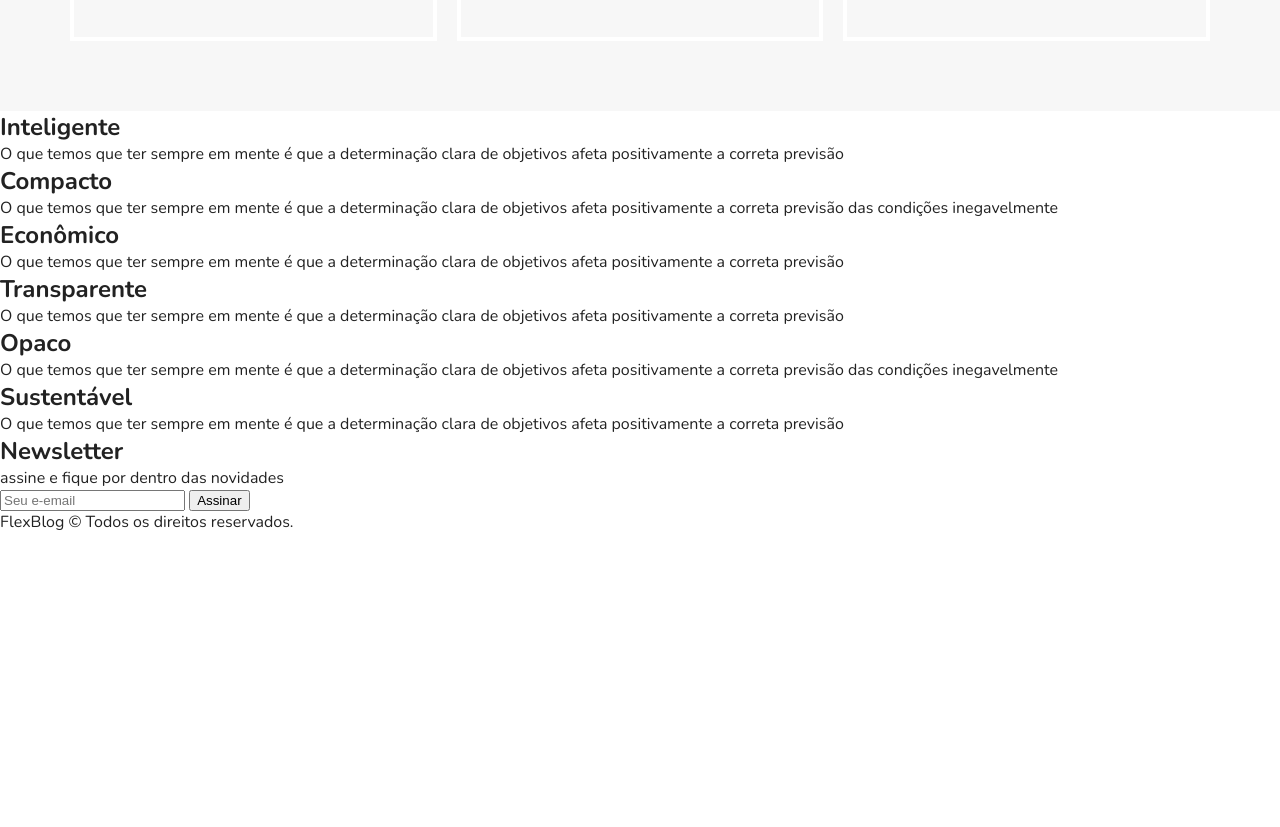
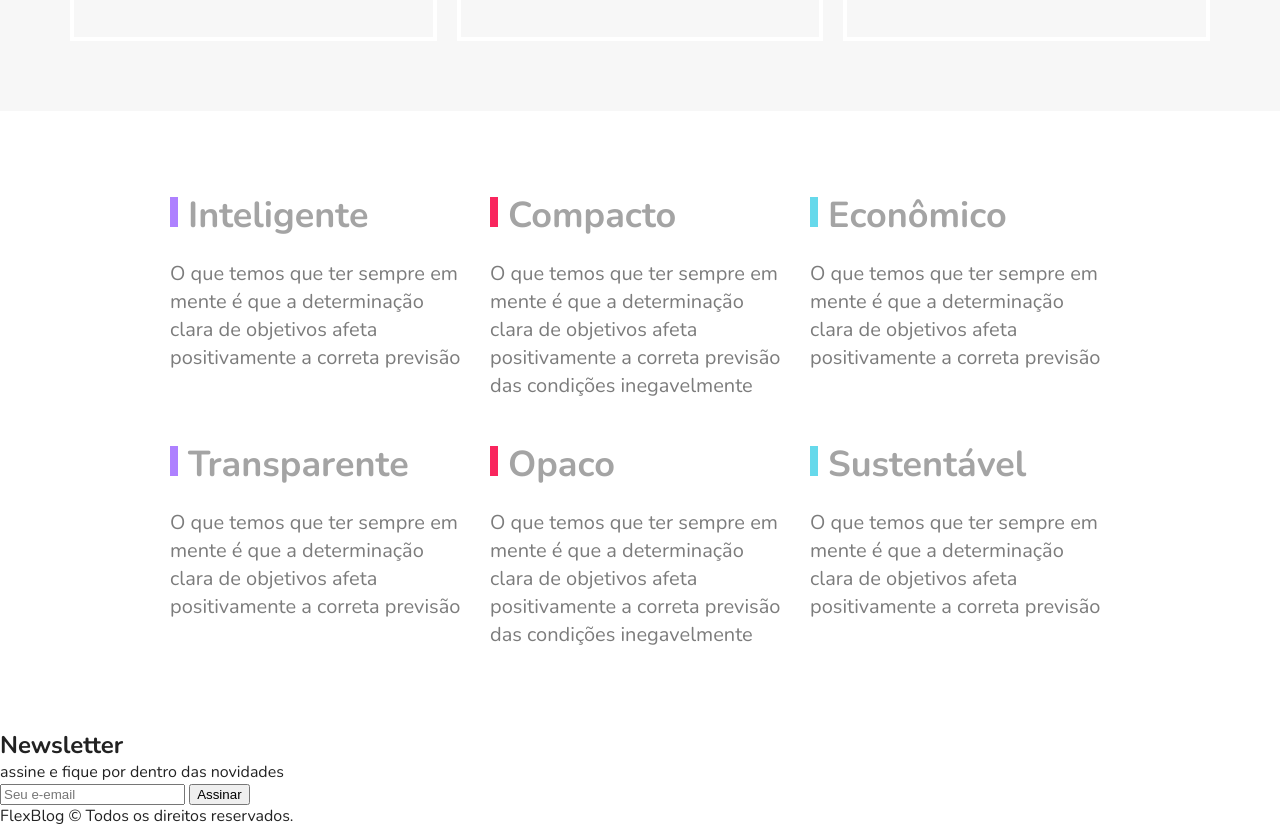
Before and after one commit to eduardonowa/css_flexbox_origamid, a plain HTML site: page index.html in a window 1280 px wide. Shown: the part 2435-3262 px from the top of the page. Before the commit the page ends 2968 px from the top, so only its background shows below. Drawn offline with nearby package versions, Linux system fonts and the light colour scheme.

Commit message:
Feat : Class 3-9 CSS class qualidade

```diff
--- a/css/style.css
+++ b/css/style.css
@@ -271,3 +271,49 @@ img {
         order: -1;
     }
 }
+
+.qualidade {
+    max-width: 960px;
+    margin: 60px auto;
+    display: flex;
+    flex-wrap: wrap;
+}
+
+.qualidade-item {
+    flex: 1 1 300px;
+    margin: 20px 10px;
+
+}
+
+.qualidade-item h2 {
+    font-size: 2.25em;
+    color: #A4A4A4;
+    margin-bottom: 20px;
+}
+
+.qualidade-item h2::before {
+    content: '';
+    display: inline-block;
+    width: 8px;
+    height: 30px;
+    margin-right: 10px;
+    background: blue;
+}
+
+.qualidade-item:nth-of-type(3n+1) h2:before {
+    background: #ae81ff;
+}
+
+.qualidade-item:nth-of-type(3n+2) h2:before {
+    background: #f9265e;
+}
+
+.qualidade-item:nth-of-type(3n+3) h2:before {
+    background: #66d9eb;
+}
+
+.qualidade-item p {
+    font-size: 1.25em;
+    line-height: 1.4;
+    color: #7c7c7c;
+}
```
Also changed, not shown: index.html (line endings or trailing spaces).
